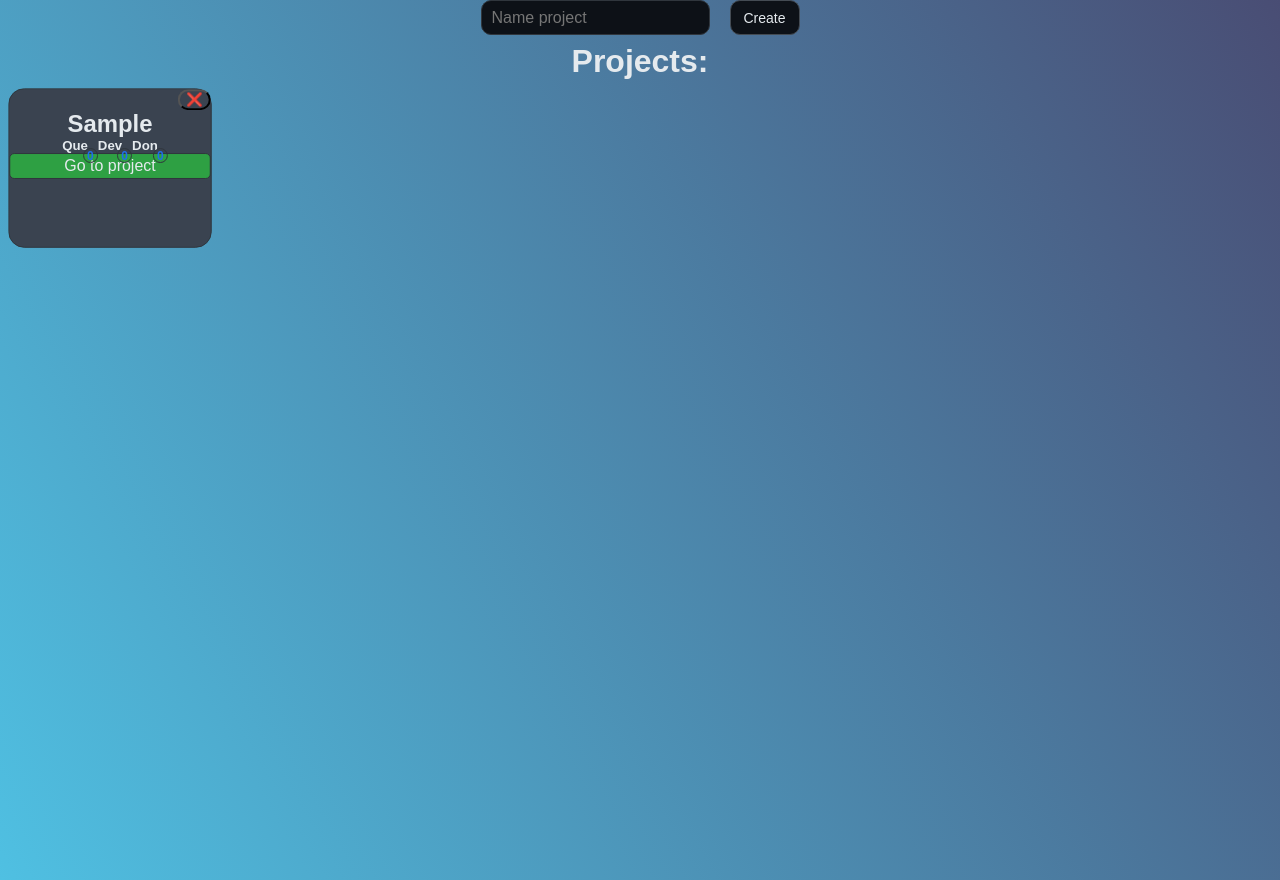
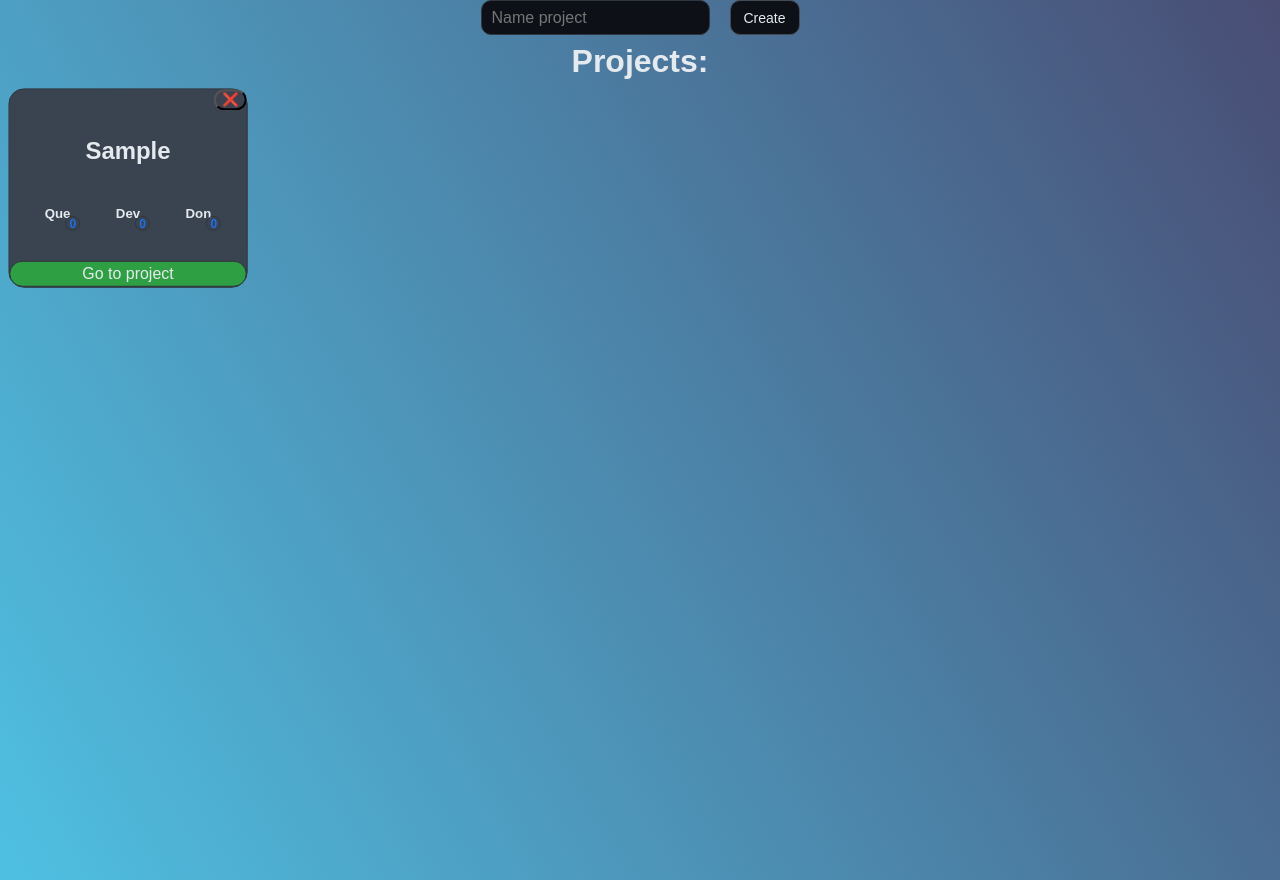
Before and after one commit to aleksVladyko/todo, a React (Vite) app: page / in a window 1280 px wide. Both pictures are taken after typing "Sample" into the empty fields and a click on the button "Create". Built offline with nearby package versions, Linux system fonts and the light colour scheme.

Commit message:
fixed style

```diff
--- a/src/App.scss
+++ b/src/App.scss
@@ -6,7 +6,9 @@
   margin: 0;
   box-sizing: border-box;
 }
-
+:root {
+  background: black;
+}
 body {
   font-family: Arial, sans-serif;
   background: $bg-gradient;
@@ -85,12 +87,6 @@ body {
   }
 }
 
-// .container {
-//   height: 100vh;
-//   max-width: 80%;
-//   margin: 0 auto;
-// }
-
 .app {
   display: flex;
   justify-content: space-evenly;
@@ -158,6 +154,6 @@ a {
     padding: 8px;
     justify-content: center;
     justify-items: stretch;
-    gap: 8px;
+    gap: 16px;
   }
 }
--- a/src/components/Projects/Project.scss
+++ b/src/components/Projects/Project.scss
@@ -1,43 +1,38 @@
 @import "../../vars.scss";
 
 .project {
-  height: 20vh;
+  height: 25vh;
   display: flex;
-  flex-direction: column;
+  justify-content: center;
   text-align: center;
-  align-items: stretch;
-  // justify-content: space-between;
-  background: $card-color;
-  border: 1px solid $border-color;
+  flex-wrap: wrap;
+  background: #3a4350;
+  border: 1px solid #30363d;
   border-radius: 16px;
   animation-name: bigin;
   animation-duration: 3s;
   &__item {
     &-go {
+      width: 100%;
+      align-self: flex-end;
       background: $success-color;
       border: 1px solid $border-color;
       padding: 3px 15px;
-      border-radius: 5px;
+      border-radius: 16px;
 
       &:hover {
         color: white;
         border-color: $borderHover-color;
       }
     }
-
-    h2 {
-
-      font-size: 24px;
-    }
   }
   &__stats {
     display: flex;
+    width: 100%;
     column-gap: 10px;
-    justify-content: center;
+    justify-content: space-evenly;
     align-items: center;
-    // margin-top: 10px;
     h5 {
-
       position: relative;
       span {
         font-size: 12px;
@@ -54,6 +49,8 @@
   }
 }
 .div_delete {
+  align-self: flex-start;
+  width: 100%;
   display: flex;
   justify-content: end;
 
@@ -71,3 +68,7 @@
     transform: scale(1);
   }
 }
+.title_project {
+  width: 100%;
+  align-self: flex-start;
+}
--- a/src/components/Projects/Project.tsx
+++ b/src/components/Projects/Project.tsx
@@ -24,7 +24,7 @@ export const Project: FC<{ project: ProjectT; setProjects: Function }> = ({
           ❌
         </button>
       </div>
-      <h2>{project.projectName}</h2>
+      <h2 className="title_project">{project.projectName}</h2>
       <div className="project__stats">
         {project.data &&
           project.data.map((status) => {
```
